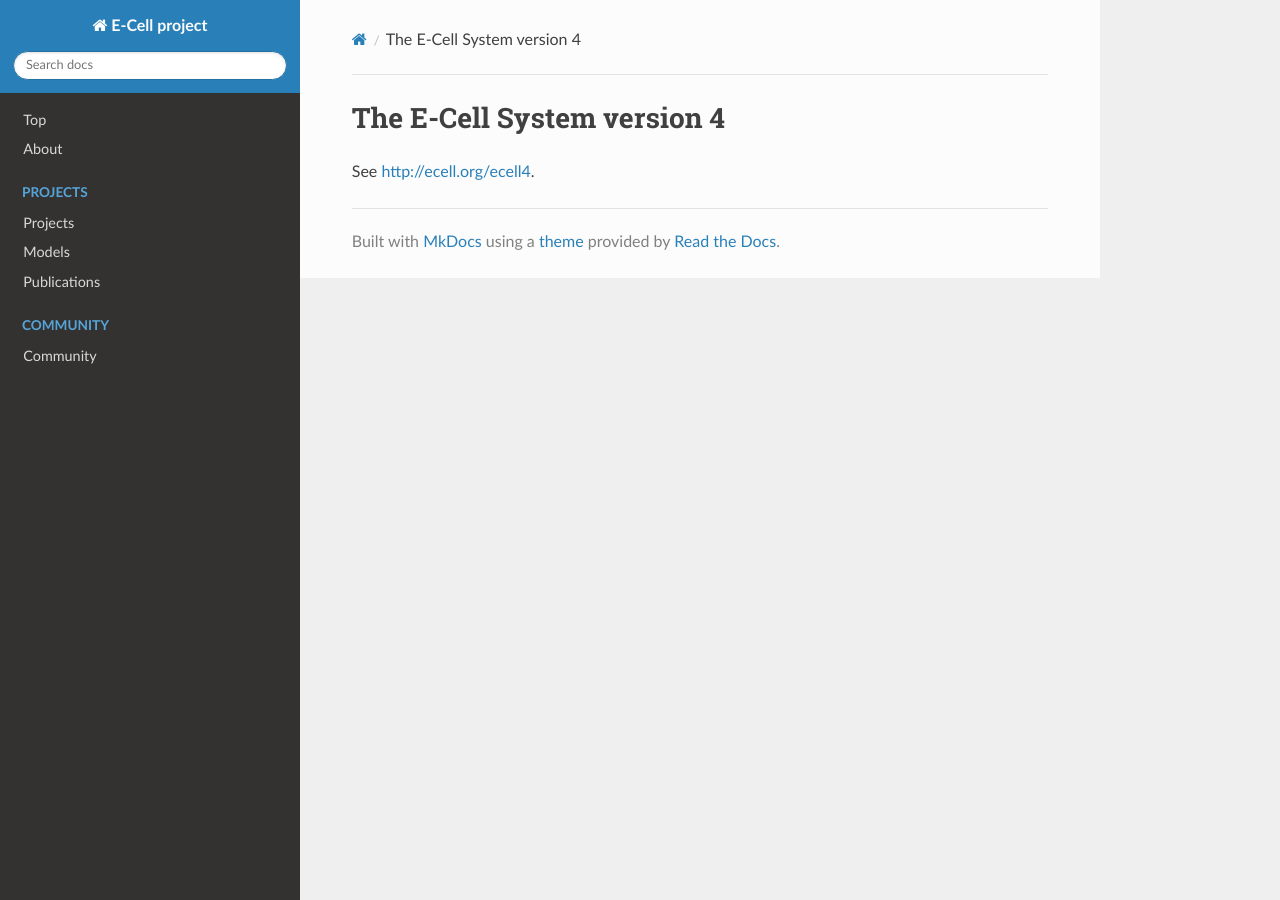
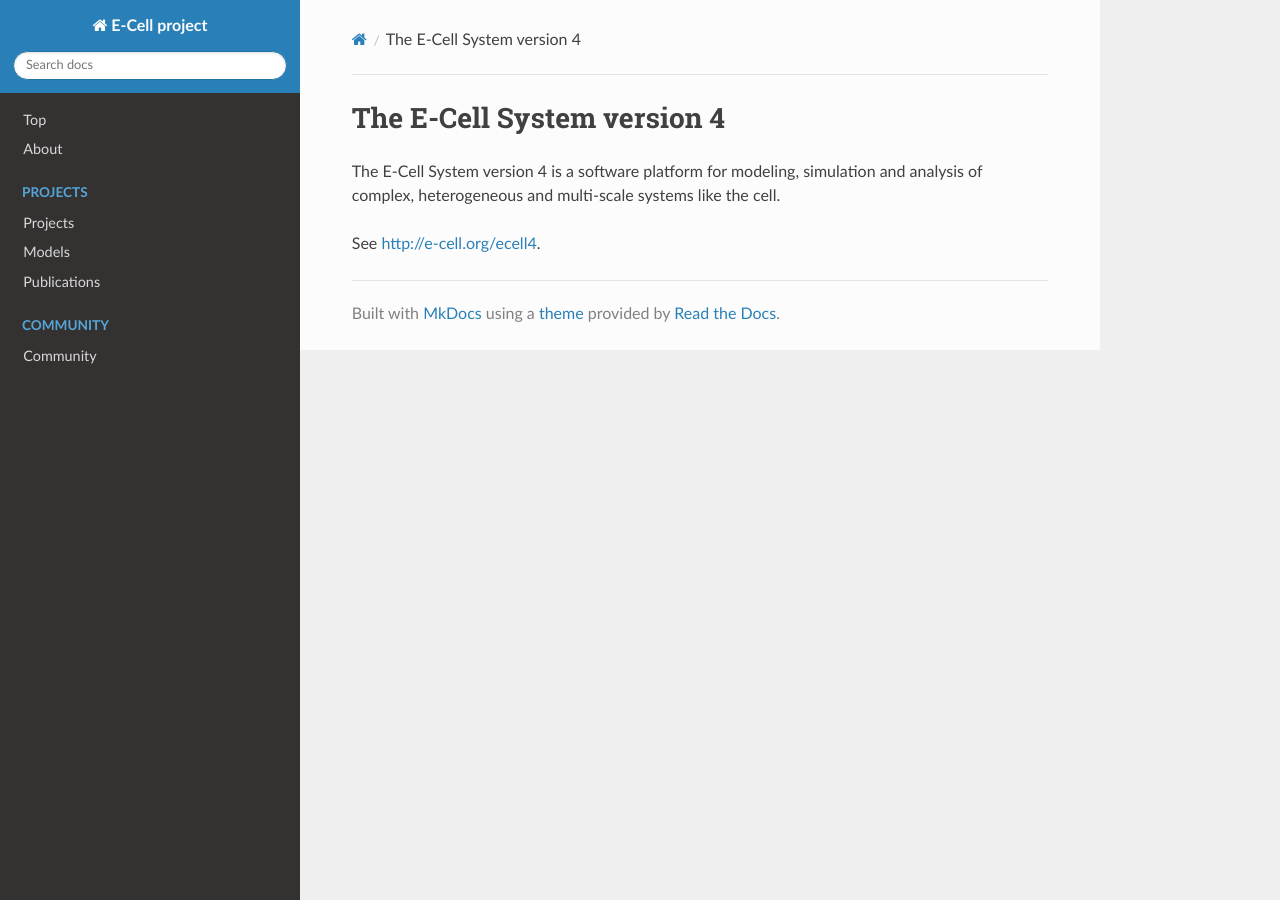
Before and after one commit to ecell/ecell-website, an MkDocs documentation site: the page built from docs/projects/ecell4.md, in a window 1280 px wide. Built offline with MkDocs 1.6.1, drawn with Linux system fonts in a browser that asks for light colours; nearby versions of some CDN libraries; old or Windows-style settings are respelled for this version of MkDocs.

Commit message:
Add a single line

```diff
--- a/docs/projects/ecell4.md
+++ b/docs/projects/ecell4.md
@@ -1,3 +1,5 @@
 # The E-Cell System version 4
 
-See [http://ecell.org/ecell4](http://ecell.org/ecell4).
+The E-Cell System version 4 is a software platform for modeling, simulation and analysis of complex, heterogeneous and multi-scale systems like the cell.
+
+See [http://e-cell.org/ecell4](http://e-cell.org/ecell4).
```
